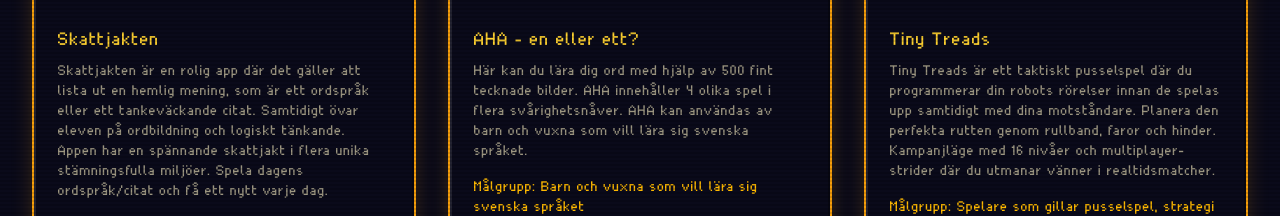
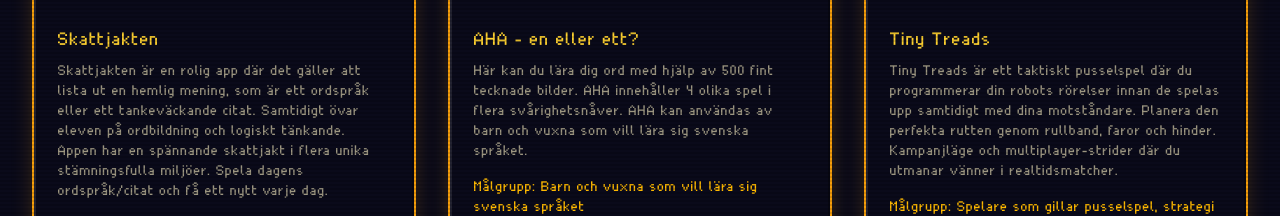
Before and after one commit to ux-productions/uxproductions-web, an Angular app: page /games in a window 1280 px wide. Shown: the part 484-700 px from the top of the page. Built offline with nearby package versions, Linux system fonts and the light colour scheme.

Commit message:
Update game descriptions for clarity and consistency in Tiny Treads

```diff
--- a/src/app/pages/games/games.component.ts
+++ b/src/app/pages/games/games.component.ts
@@ -148,8 +148,8 @@
       id: 'tinytreads',
       titleSv: 'Tiny Treads',
       titleEn: 'Tiny Treads',
-      descriptionSv: 'Tiny Treads är ett taktiskt pusselspel där du programmerar din robots rörelser innan de spelas upp samtidigt med dina motståndare. Planera den perfekta rutten genom rullband, faror och hinder. Kampanjläge med 16 nivåer och multiplayer-strider där du utmanar vänner i realtidsmatcher.',
-      descriptionEn: 'Tiny Treads is a tactical puzzle game where you program your robot\'s movements before watching them play out simultaneously with your opponents. Plan the perfect route through conveyor belts, hazards, and obstacles. Campaign mode with 16 levels and multiplayer battles where you challenge friends in real-time matches.',
+      descriptionSv: 'Tiny Treads är ett taktiskt pusselspel där du programmerar din robots rörelser innan de spelas upp samtidigt med dina motståndare. Planera den perfekta rutten genom rullband, faror och hinder. Kampanjläge och multiplayer-strider där du utmanar vänner i realtidsmatcher.',
+      descriptionEn: 'Tiny Treads is a tactical puzzle game where you program your robot\'s movements before watching them play out simultaneously with your opponents. Plan the perfect route through conveyor belts, hazards, and obstacles. Campaign mode and multiplayer battles where you challenge friends in real-time matches.',
       image: 'images/game-tinytreads.png',
       targetAudienceSv: 'Spelare som gillar pusselspel, strategi och multiplayer',
       targetAudienceEn: 'Players who enjoy puzzle games, strategy and multiplayer',
```
